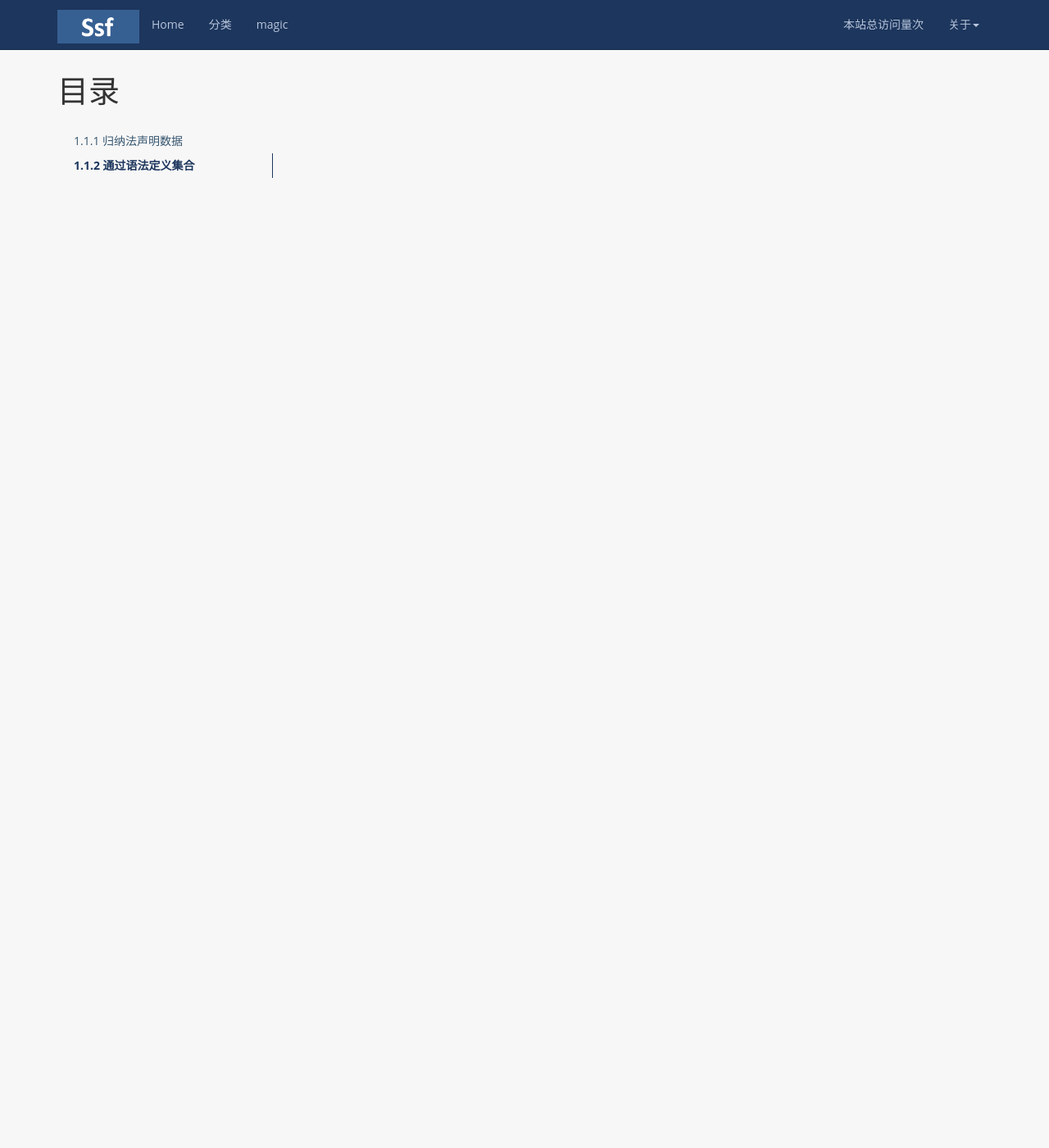
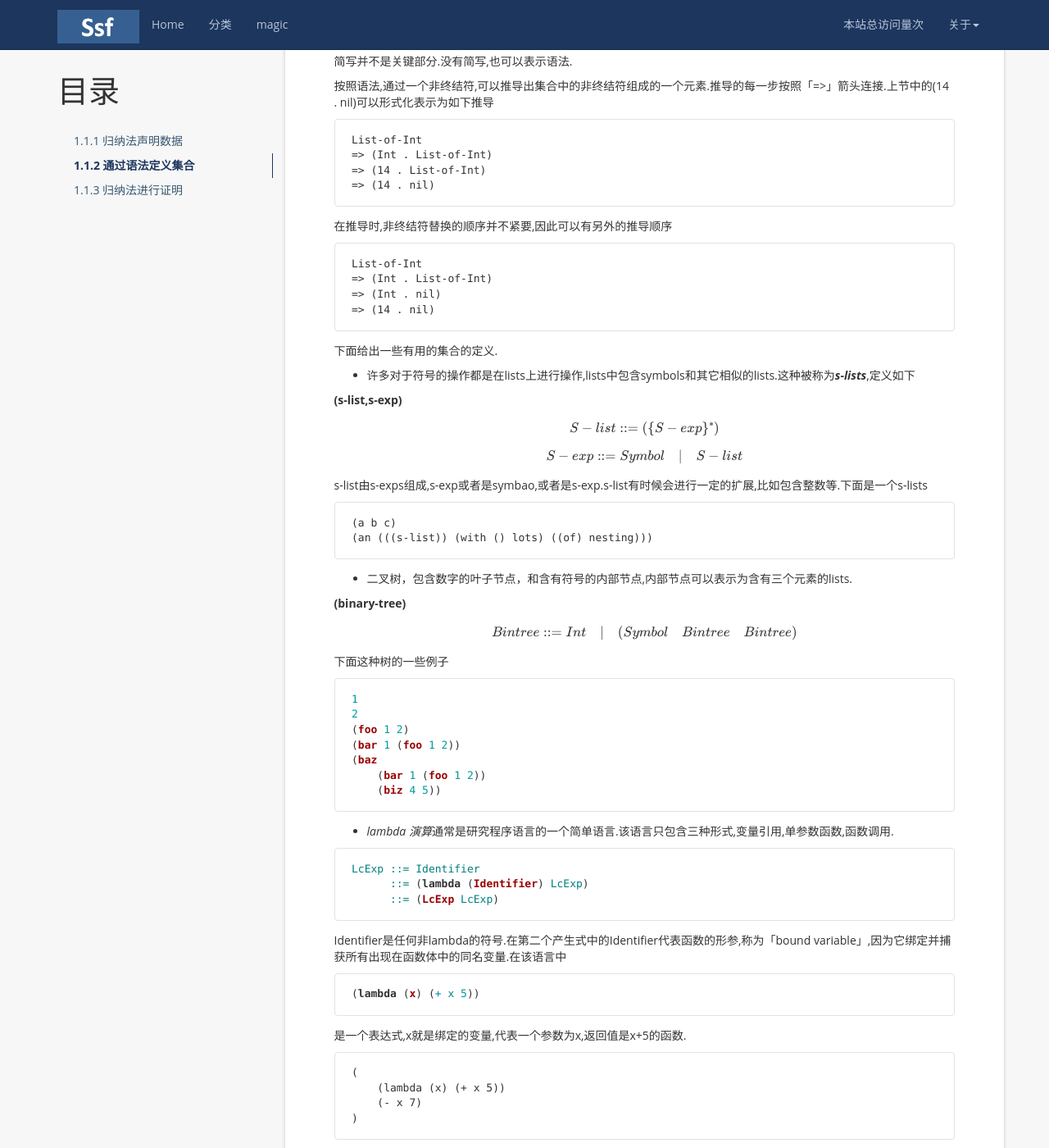
Before and after one commit to waanan/waanan.github.io, a Jekyll site: the page built from _posts/2020-06-24-eopl-c1_1.md, in a window 1280 px wide and 1400 px high, scrolled down 3417 px. Shown: the whole window at 82% size. Built offline with Jekyll 4.4.1, drawn with Linux system fonts in a browser that asks for light colours; nearby versions of some CDN libraries; formulas are drawn with MathJax 3; comment, search, counter and statistics services are not loaded; some of the changed text lies outside the part shown.

Commit message:
Update 2020-06-24-eopl-c1_1.md

````diff
--- a/_posts/2020-06-24-eopl-c1_1.md
+++ b/_posts/2020-06-24-eopl-c1_1.md
@@ -129,4 +129,142 @@ $$\frac{\frac{14 \in int   \qquad   nil \in List-of-Int}{3 \in int   \qquad   (1
 1.1.2 通过语法定义集合			{#DefiningSetsUsingGrammars}
 ====================================
 
-The
+上一小节的例子简单直白,但是如果用这用方式去表示更复杂的结构就有点笨拙.本节演示通过语法「grammars」来定义集合.语法通常是用来声明string的集合,这里我们也可以用来定义值的集合.
+
+例如,可以用如下的语法来定义$$List-of-Int$$
+
+$$List-of-Int ::= nil$$
+
+$$List-of-Int ::= (Int \quad . \quad List-of-Int)$$
+
+第一个规则,说明nil是一个List-of-Int,第二个规则说明如果n是Int并且L是一个List-of-Int,那么(n . L)是List-of-Int.在这个定义里,有如下几个部分
+
+* **非终结符** 需要推导成其它组成元素的就是非终结符,即代表着集合的名字.非终结符以大写字母开头,但使用小写的字母去表示集合的元素.比如Expression是一个非终结符,e ∈ Expression,代表e是一个Expression.
+* **终结符** 不能往下推导的元素是终结符.如上例中的「.」 「(」 「)」.
+* **产生式** 规则就是产生式.产生式的左边一定是一个非终结符,右边是终结符和非终结符组合而成.左右以「::=」分割.
+
+通常有些处于右边的终结符,如果含义明确,不会写出产生式,例如Int.
+
+如果连续的左边的非终结符一致,可以简写为如下
+```
+List-of-Int ::= nil
+            ::= (Int . List-of-Int)
+```
+
+也可以把多行写作一行,用"\|"分割,代表「or」,含义是或者.
+
+```
+List-of-Int ::= nil | (Int . List-of-Int)
+```
+
+另外一种简写方式采用正则文法.$$\{...\}^*$$,代表括号中的元素出现任意次.List-of-Int可以写为
+
+$$List-of-Int ::= (\{Int\}^*)$$
+
+这种表示包含无元素的情况,即是空链表.
+
+另外一种记号是$$\{...\}^+$$,代表括号中的元素出现一次或多次.列表中的元素可以指定分割符,$$\{...\}^{*(c)}$$代表产出式中的元素按照「c」分割.例如,$$\{Int\}^{*(,)}$$包含
+```
+8
+14, 12
+7, 3, 14, 16
+```
+$$\{Int\}^{*(;)}$$包含
+```
+8
+14; 12
+7; 3; 14; 16
+```
+
+简写并不是关键部分.没有简写,也可以表示语法.
+
+按照语法,通过一个非终结符,可以推导出集合中的非终结符组成的一个元素.推导的每一步按照「=>」箭头连接.上节中的(14 . nil)可以形式化表示为如下推导
+
+```
+List-of-Int
+=> (Int . List-of-Int)
+=> (14 . List-of-Int)
+=> (14 . nil)
+```
+
+在推导时,非终结符替换的顺序并不紧要,因此可以有另外的推导顺序
+
+```
+List-of-Int
+=> (Int . List-of-Int)
+=> (Int . nil)
+=> (14 . nil)
+```
+
+下面给出一些有用的集合的定义.
+
+* 许多对于符号的操作都是在lists上进行操作,lists中包含symbols和其它相似的lists.这种被称为***s-lists***,定义如下
+
+**(s-list,s-exp)**
+
+$$S-list ::= (\{S-exp\}^*)$$
+
+$$S-exp ::= Symbol \quad | \quad S-list$$
+
+s-list由s-exps组成,s-exp或者是symbao,或者是s-exp.s-list有时候会进行一定的扩展,比如包含整数等.下面是一个s-lists
+
+```
+(a b c)
+(an (((s-list)) (with () lots) ((of) nesting)))
+```
+
+* 二叉树，包含数字的叶子节点，和含有符号的内部节点,内部节点可以表示为含有三个元素的lists.
+
+**(binary-tree)**
+
+$$Bintree ::= Int \quad | \quad (Symbol \quad Bintree \quad Bintree)$$
+
+下面这种树的一些例子
+
+```scheme
+1
+2
+(foo 1 2)
+(bar 1 (foo 1 2))
+(baz
+    (bar 1 (foo 1 2))
+    (biz 4 5))
+```
+
+* *lambda 演算*通常是研究程序语言的一个简单语言.该语言只包含三种形式,变量引用,单参数函数,函数调用.
+
+```scheme
+LcExp ::= Identifier
+      ::= (lambda (Identifier) LcExp)
+      ::= (LcExp LcExp)
+```
+
+Identifier是任何非lambda的符号.在第二个产生式中的Identifier代表函数的形参,称为「bound variable」,因为它绑定并捕获所有出现在函数体中的同名变量.在该语言中
+
+```scheme
+(lambda (x) (+ x 5))
+```
+
+是一个表达式,x就是绑定的变量,代表一个参数为x,返回值是x+5的函数.
+
+```
+(
+    (lambda (x) (+ x 5))
+    (- x 7)
+)
+```
+
+最后一个x和lambda表达式中捕获的x并不相同,在1.2.4中,我们会编写一个函数*OccursFree*来判断这种情况.
+
+这些语法都是***上下文无关「context-free」***,因为一个规则可以在任何情况下进行推导.有时候这种约束并不足够.比如二叉搜索树,二叉搜索树或者是nil,或者是包含一个整数和2个子树
+
+```
+Binary-search-tree ::= () | (Int Binary-search-tree Binary-search-tree)
+```
+
+这准确的描述了二叉搜索树的结构.但是忽略了最重要的性质,所有左子树的keys小于当前节点的key,所有右子树的keys大于当前节点的key.因为这个附加的约束条件,并不是所有的产生式都能推导出符合规则的二叉搜索树.需要查看产生式推导的环境才能确定.这种约束就叫做***上下文相关(context-sensitive)约束***.
+
+当定义编程语言的语法时,通常会遇到上下文相关的约束,例如,每个变量必须先定义再使用.形式化的方法通常可以来定义这种约束,但是这些方法比本章所讲述的递归方法更加复杂.所以在实际实现时,一般都是实现一个上下文无关语法.然后通过其它的手段来处理上下文相关的约束.在第七章会展示一个样例.
+
+1.1.3 归纳法进行证明			{#Induction}
+====================================
````
